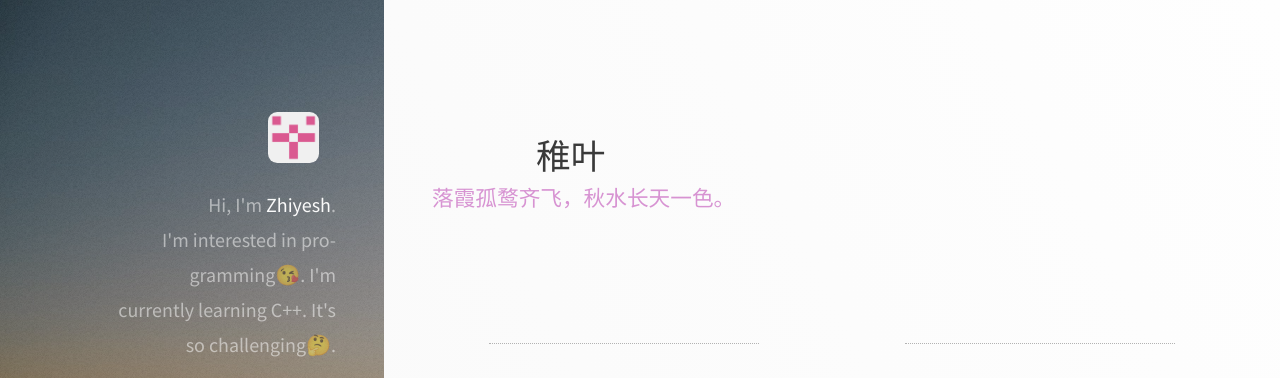
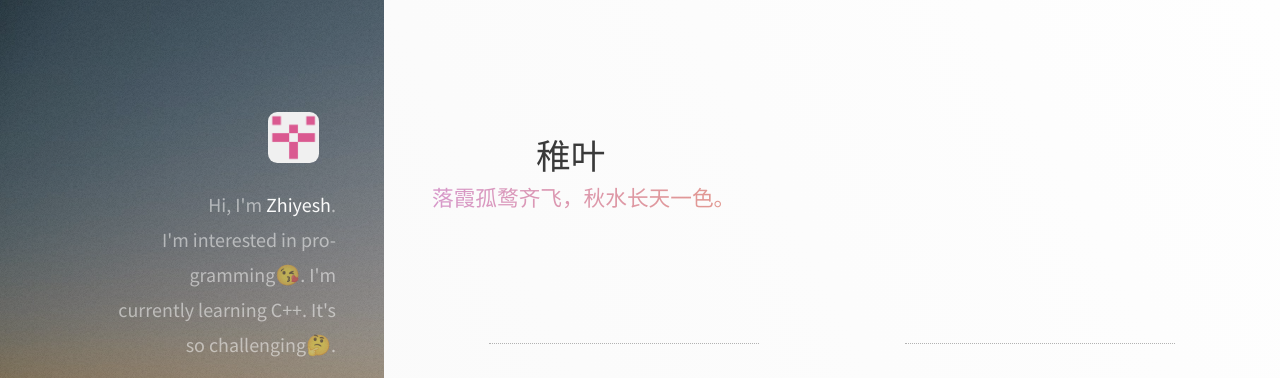
Before and after one commit to Zhiyelah/zhiyelah.github.io, a Jekyll site: the page built from index.html, in a window 1280 px wide. Shown: the top 378 px of the page. Built offline with Jekyll 4.4.1, drawn with Linux system fonts in a browser that asks for light colours; nearby versions of some CDN libraries.

Commit message:
Update main.css

```diff
--- a/css/main.css
+++ b/css/main.css
@@ -1586,7 +1586,7 @@
 		}
 
 		#primary > h3 {
-			background: linear-gradient(to right, #d793d2 40%, #f4972c 60%);
+			background: linear-gradient(to right, #d798ca, #f4972c);
 			background-clip: text;
 			-webkit-background-clip: text;
 			-webkit-text-fill-color: transparent;
```
